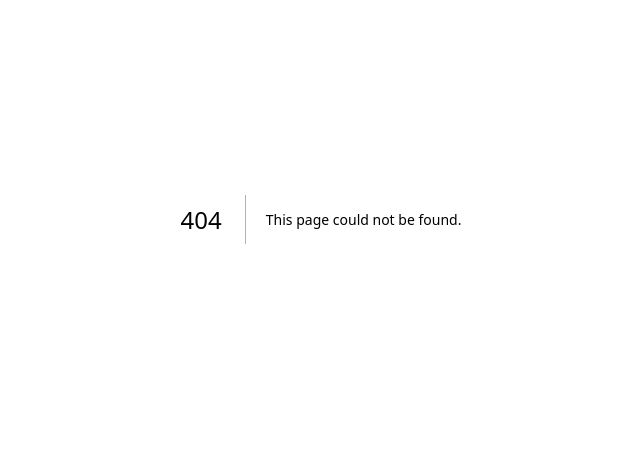
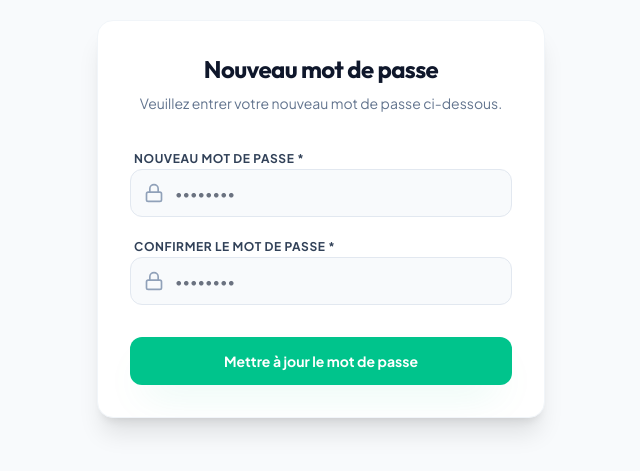
Before and after one commit to komenankassiregan-create/FacturePro, a Next.js app: page /update-password in a window 1280 px wide. Before the commit this address had no page. Shown: the part 181-652 px from the top of the page, without its empty margins (319-959 px from the left). Built offline with nearby package versions, Linux system fonts and the light colour scheme.

Commit message:
feat: ajout de la reinitialisation du mot de passe

```diff
--- a/app/login/LoginClient.tsx
+++ b/app/login/LoginClient.tsx
@@ -2,7 +2,7 @@
 
 import { useState, useRef, useEffect } from 'react';
 import { useSearchParams } from 'next/navigation';
-import { login, signup } from './actions';
+import { login, signup, resetPassword } from './actions';
 
 import { Button } from '@/components/ui/Button';
 import { Input } from '@/components/ui/Input';
@@ -15,6 +15,7 @@ export default function LoginClient() {
   const successMessage = searchParams.get('message');
 
   const [isSignupModalOpen, setIsSignupModalOpen] = useState(false);
+  const [isResetPasswordModalOpen, setIsResetPasswordModalOpen] = useState(false);
   const [avatarUrl, setAvatarUrl] = useState<string | null>(null);
   const fileInputRef = useRef<HTMLInputElement>(null);
 
@@ -110,9 +111,13 @@ export default function LoginClient() {
                 <label className="text-xs font-bold text-slate-700 uppercase tracking-wider" htmlFor="password">
                   Mot de passe
                 </label>
-                <a href="#" className="text-xs font-semibold text-brand-emerald hover:text-brand-emerald-dark transition-colors">
+                <button
+                  type="button"
+                  onClick={() => setIsResetPasswordModalOpen(true)}
+                  className="text-xs font-semibold text-brand-emerald hover:text-brand-emerald-dark transition-colors"
+                >
                   Oublié ?
-                </a>
+                </button>
               </div>
               <div className="relative">
                 <div className="absolute inset-y-0 left-0 pl-3.5 flex items-center pointer-events-none">
@@ -310,6 +315,47 @@ export default function LoginClient() {
           </div>
         </form>
       </Modal>
+
+      {/* Modal de réinitialisation de mot de passe */}
+      <Modal
+        isOpen={isResetPasswordModalOpen}
+        onClose={() => setIsResetPasswordModalOpen(false)}
+        title="Mot de passe oublié ?"
+      >
+        <form action={resetPassword} className="space-y-4">
+          <p className="text-sm text-slate-500 mb-4">
+            Entrez votre adresse email, nous vous enverrons un lien pour réinitialiser votre mot de passe.
+          </p>
+
+          <div className="space-y-1.5">
+            <label className="text-xs font-bold text-slate-700 uppercase tracking-wider ml-1" htmlFor="reset-email">
+              Adresse email *
+            </label>
+            <div className="relative">
+              <div className="absolute inset-y-0 left-0 pl-3.5 flex items-center pointer-events-none">
+                <Mail className="h-5 w-5 text-slate-400" />
+              </div>
+              <Input
+                id="reset-email"
+                name="email"
+                type="email"
+                placeholder="vous@entreprise.com"
+                className="pl-11 h-12 w-full bg-slate-50 border-slate-200 rounded-xl text-slate-900 placeholder:text-slate-400 focus:bg-white focus:ring-2 focus:ring-brand-emerald/20 focus:border-brand-emerald transition-all"
+                required
+              />
+            </div>
+          </div>
+
+          <div className="pt-2">
+            <button
+              type="submit"
+              className="w-full h-12 rounded-xl font-bold text-sm bg-brand-emerald hover:bg-brand-emerald-dark text-white shadow-subtle-glow hover:-translate-y-0.5 transition-all duration-200"
+            >
+              Envoyer le lien de réinitialisation
+            </button>
+          </div>
+        </form>
+      </Modal>
     </div>
   );
 }
--- a/app/login/actions.ts
+++ b/app/login/actions.ts
@@ -81,3 +81,36 @@ export async function logout() {
   await supabase.auth.signOut()
   redirect('/login')
 }
+
+export async function resetPassword(formData: FormData) {
+  const supabase = await createClient()
+  const email = formData.get('email') as string
+
+  const { error } = await supabase.auth.resetPasswordForEmail(email, {
+    redirectTo: `${process.env.NEXT_PUBLIC_SITE_URL || 'http://localhost:3000'}/update-password`,
+  })
+
+  if (error) {
+    redirect('/login?error=' + encodeURIComponent(error.message))
+  }
+
+  redirect('/login?message=Un email de réinitialisation vous a été envoyé.')
+}
+
+export async function updatePassword(formData: FormData) {
+  const supabase = await createClient()
+  const password = formData.get('password') as string
+  const passwordConfirm = formData.get('passwordConfirm') as string
+
+  if (password !== passwordConfirm) {
+    redirect('/update-password?error=Les mots de passe ne correspondent pas.')
+  }
+
+  const { error } = await supabase.auth.updateUser({ password })
+
+  if (error) {
+    redirect('/update-password?error=' + encodeURIComponent(error.message))
+  }
+
+  redirect('/dashboard?message=Mot de passe mis à jour avec succès.')
+}
--- /dev/null
+++ b/app/update-password/page.tsx
@@ -0,0 +1,84 @@
+import { updatePassword } from '@/app/login/actions';
+import { Lock } from 'lucide-react';
+import { Input } from '@/components/ui/Input';
+
+export default function UpdatePasswordPage({
+  searchParams,
+}: {
+  searchParams: { error?: string };
+}) {
+  return (
+    <div className="min-h-screen flex flex-col items-center justify-center bg-slate-50 font-jakarta p-4">
+      <div className="w-full max-w-md bg-white rounded-2xl shadow-xl border border-slate-100 overflow-hidden">
+        <div className="p-8">
+          <div className="text-center mb-8">
+            <h1 className="text-2xl font-bold font-display text-slate-900 tracking-tight">Nouveau mot de passe</h1>
+            <p className="text-slate-500 text-sm mt-2">Veuillez entrer votre nouveau mot de passe ci-dessous.</p>
+          </div>
+
+          {searchParams.error && (
+            <div className="mb-6 p-4 rounded-xl bg-red-50 border border-red-100 flex items-start gap-3">
+              <div className="w-5 h-5 text-red-500 shrink-0 mt-0.5">
+                <svg viewBox="0 0 24 24" fill="none" stroke="currentColor" strokeWidth="2">
+                  <circle cx="12" cy="12" r="10"></circle>
+                  <line x1="12" y1="8" x2="12" y2="12"></line>
+                  <line x1="12" y1="16" x2="12.01" y2="16"></line>
+                </svg>
+              </div>
+              <p className="text-sm font-medium text-red-800">{searchParams.error}</p>
+            </div>
+          )}
+
+          <form action={updatePassword} className="space-y-4">
+            <div className="space-y-1.5">
+              <label className="text-xs font-bold text-slate-700 uppercase tracking-wider ml-1" htmlFor="new-password">
+                Nouveau mot de passe *
+              </label>
+              <div className="relative">
+                <div className="absolute inset-y-0 left-0 pl-3.5 flex items-center pointer-events-none">
+                  <Lock className="h-5 w-5 text-slate-400" />
+                </div>
+                <Input
+                  id="new-password"
+                  name="password"
+                  type="password"
+                  placeholder="••••••••"
+                  className="pl-11 h-12 w-full bg-slate-50 border-slate-200 rounded-xl text-slate-900"
+                  required
+                />
+              </div>
+            </div>
+
+            <div className="space-y-1.5">
+              <label className="text-xs font-bold text-slate-700 uppercase tracking-wider ml-1" htmlFor="confirm-password">
+                Confirmer le mot de passe *
+              </label>
+              <div className="relative">
+                <div className="absolute inset-y-0 left-0 pl-3.5 flex items-center pointer-events-none">
+                  <Lock className="h-5 w-5 text-slate-400" />
+                </div>
+                <Input
+                  id="confirm-password"
+                  name="passwordConfirm"
+                  type="password"
+                  placeholder="••••••••"
+                  className="pl-11 h-12 w-full bg-slate-50 border-slate-200 rounded-xl text-slate-900"
+                  required
+                />
+              </div>
+            </div>
+
+            <div className="pt-4">
+              <button
+                type="submit"
+                className="w-full h-12 rounded-xl font-bold text-sm bg-brand-emerald hover:bg-brand-emerald-dark text-white shadow-subtle-glow transition-all"
+              >
+                Mettre à jour le mot de passe
+              </button>
+            </div>
+          </form>
+        </div>
+      </div>
+    </div>
+  );
+}
```
